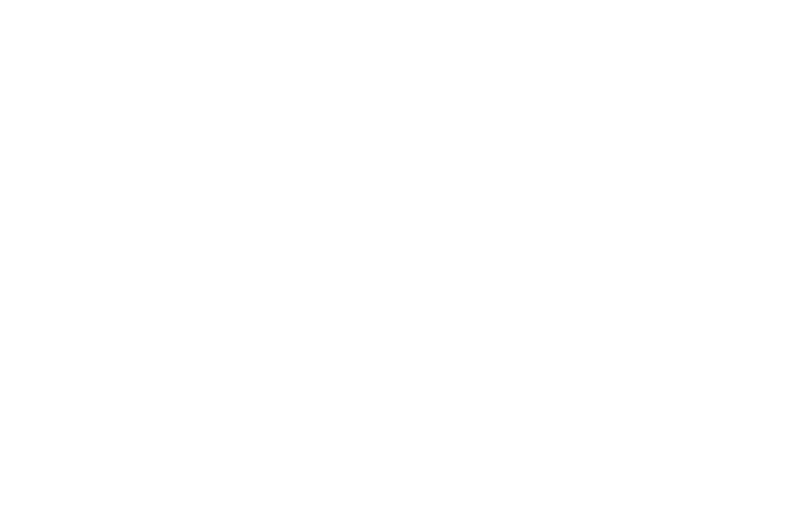
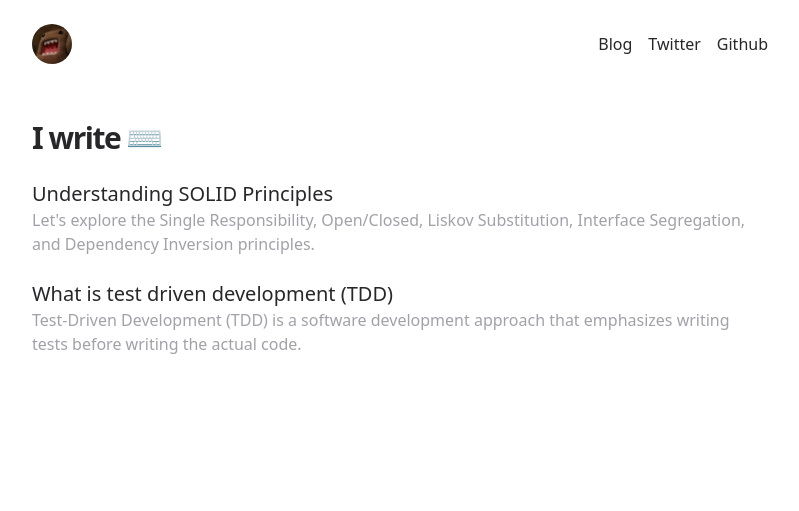
Before and after one commit to skdishansachin/skdishansachin.github.io, an Astro site: page /blog in a window 1280 px wide. Before the commit this address had no page. Shown: the whole page, without its empty margins (240-1039 px from the left). Built offline with nearby package versions, Linux system fonts and the light colour scheme; Astro itself is replaced by a stand-in of ours.

Commit message:
add new blog page and update the spacings

```diff
--- a/src/components/Layout.astro
+++ b/src/components/Layout.astro
@@ -52,6 +52,7 @@ interface Props {
                 /></a
             >
             <div class="flex gap-x-4 text-zinc-800">
+                <a href="/blog" class="hover:text-main hover:underline">Blog</a>
                 <a
                     href="https://twitter.com/skdishansachin"
                     class="hover:text-main hover:underline">Twitter</a
--- a/src/content/config.ts
+++ b/src/content/config.ts
@@ -6,9 +6,8 @@ const postsCollection = defineCollection({
         title: z.string(),
         publishedAt: z.date(),
         updatedAt: z.date().optional(),
-        description: z.string().min(50),
-        author: z.string(),
-        tags: z.array(z.string()).optional(),
+        description: z.string().min(100).max(140),
+        isFeatured: z.boolean(),
         status: z.enum(['draft', 'published']),
     }),
 });
--- a/src/content/posts/understanding-solid-principles.md
+++ b/src/content/posts/understanding-solid-principles.md
@@ -1,9 +1,9 @@
 ---
 title: Understanding SOLID Principles
 publishedAt: 2024-02-15
-author: Dishan Sachin
+description: "Let's explore the Single Responsibility, Open/Closed, Liskov Substitution, Interface Segregation, and Dependency Inversion principles."
+isFeatured: true
 status: published
-description: "What is SOLID? How can we apply these principles in Java? Let's explore the Single Responsibility, Open/Closed, Liskov Substitution, Interface Segregation, and Dependency Inversion principles with practical examples."
 ---
 
 In the realm of software development, writing clean, maintainable, and scalable code is crucial for the success of any project. One set of principles that helps achieve these goals is SOLID, an acronym coined by Robert C. Martin, also known as Uncle Bob. These principles act as guidelines for designing software that is easy to understand, extend, and maintain. Let's delve into each of the SOLID principles and explore how they can be applied in Java with practical examples.
--- a/src/content/posts/what-is-test-driven-development.md
+++ b/src/content/posts/what-is-test-driven-development.md
@@ -1,9 +1,9 @@
 ---
 title: What is test driven development (TDD)
 publishedAt: 2024-03-01
-author: Dishan Sachin
+description: 'Test-Driven Development (TDD) is a software development approach that emphasizes writing tests before writing the actual code.'
+isFeatured: true
 status: published
-description: "Test-Driven Development (TDD) is a software development approach that emphasizes writing tests before writing the actual code. Let's explore what TDD is, how it works, its benefits, and best practices associated with it."
 ---
 
 Test-Driven Development (TDD) is a software development approach that emphasizes writing tests before writing the actual code. It's a methodology that has gained significant popularity among developers due to its ability to improve code quality, reduce bugs, and enhance overall software reliability. In this article, we'll delve into what Test-Driven Development is, how it works, its benefits, and some best practices associated with it.
@@ -12,7 +12,8 @@ Test-Driven Development (TDD) is a software development approach that emphasizes
 
 ### What is Test-Driven Development?
 
-Test-Driven Development follows a simple yet powerful cycle: "Red-Green-Refactor." Here's what each step involves:
+Test-Driven Development follows a simple yet powerful cycle: "<span class="font-bold text-red-500">Red</span>-
+<span class="font-bold text-green-500">Green</span>-Refactor." Here's what each step involves:
 
 1. **Red**: Initially, developers write a test for the desired functionality, even before implementing the code. This test is expected to fail since the functionality hasn't been developed yet. The failure is indicated by a "red" test result.
 
--- /dev/null
+++ b/src/pages/blog/index.astro
@@ -0,0 +1,32 @@
+---
+import Layout from '@components/Layout.astro';
+
+import { getCollection } from 'astro:content';
+
+const posts = await getCollection('posts', ({ data }) => {
+    return data.status === 'published';
+});
+---
+
+<Layout title="Dishan Sachin | Blog" description="Read my blog.">
+    <h1 class="text-3xl font-bold tracking-tighter">I write ⌨️</h1>
+    {
+        posts.map((post) => {
+            return (
+                <article class="my-6">
+                    <h3 class="w-fit text-xl">
+                        <a
+                            href={`/blog/${post.slug}`}
+                            class="hover:text-main hover:underline"
+                        >
+                            {post.data.title}
+                        </a>
+                    </h3>
+                    <p class="text-base text-zinc-400">
+                        {post.data.description}
+                    </p>
+                </article>
+            );
+        })
+    }
+</Layout>
--- a/src/pages/index.astro
+++ b/src/pages/index.astro
@@ -4,7 +4,7 @@ import Layout from '@components/Layout.astro';
 import { getCollection } from 'astro:content';
 
 const posts = await getCollection('posts', ({ data }) => {
-    return data.status === 'published';
+    return data.status === 'published' && data.isFeatured === true;
 });
 ---
 
@@ -18,14 +18,12 @@ const posts = await getCollection('posts', ({ data }) => {
         and see if there's a chance to work together!
     </p>
     <section class="mt-12">
-        <h2 class="fonf-semibold tont-semibold mb-4 text-3xl tracking-tighter">
-            I write ⌨️
-        </h2>
+        <h2 class="text-3xl font-semibold tracking-tighter">I write ⌨️</h2>
         {
             posts.map((post) => {
                 return (
-                    <article class="mb-4">
-                        <h3 class="w-fit text-lg font-medium">
+                    <article class="my-6">
+                        <h3 class="w-fit text-xl">
                             <a
                                 href={`/blog/${post.slug}`}
                                 class="hover:text-main hover:underline"
```
